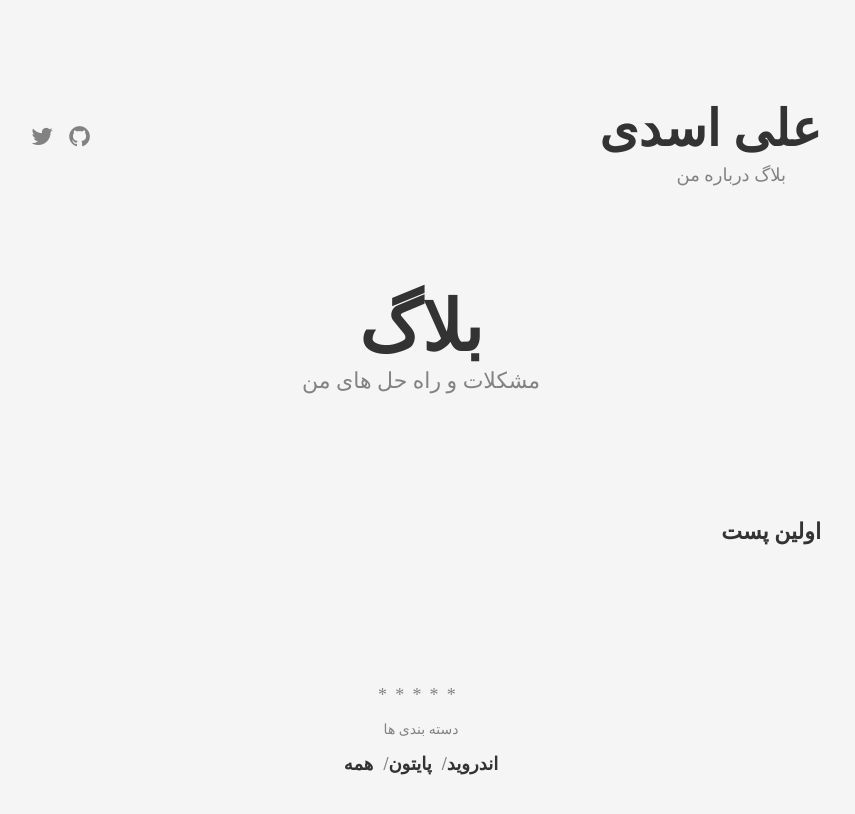
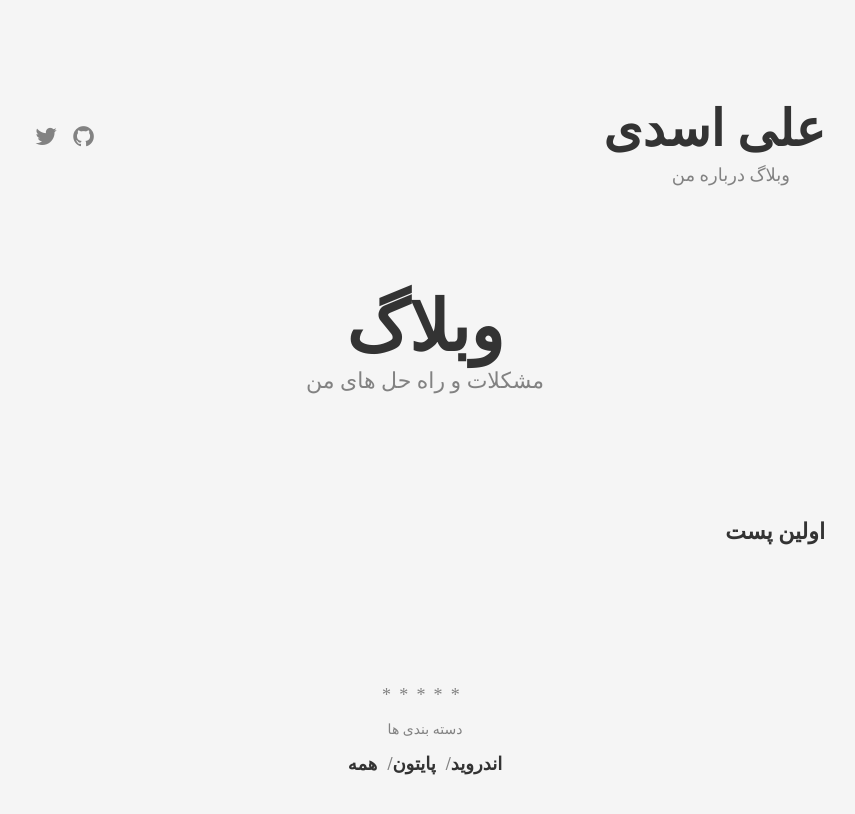
Before and after one commit to iamaliasadi/iamaliasadi.github.io, a Jekyll site: the page built from index.html, in a window 1280 px wide. Shown: the top 814 px of the page, without its empty margins (304-1159 px from the left). Built offline with Jekyll 4.4.1, drawn with Linux system fonts in a browser that asks for light colours; some web fonts are replaced.

Commit message:
change name

```diff
--- a/_includes/header.html
+++ b/_includes/header.html
@@ -3,7 +3,7 @@
         <a href="/" class="logo">{{ site.title }}</a>
 
         <ul class="menu">
-            <li class="menu__entry"><a href="{{ '/' | prepend: site.baseurl }}">بلاگ</a></li>
+            <li class="menu__entry"><a href="{{ '/' | prepend: site.baseurl }}">وبلاگ</a></li>
             <li class="menu__entry"><a href="{{ '/about' | prepend: site.baseurl }}">درباره من</a></li>
         </ul>
     </div>
--- a/index.html
+++ b/index.html
@@ -1,6 +1,6 @@
 ---
 layout: page
-title: بلاگ
+title: وبلاگ
 subtitle: مشکلات و راه حل های من
 sitemap:
   priority: 0.9
```
